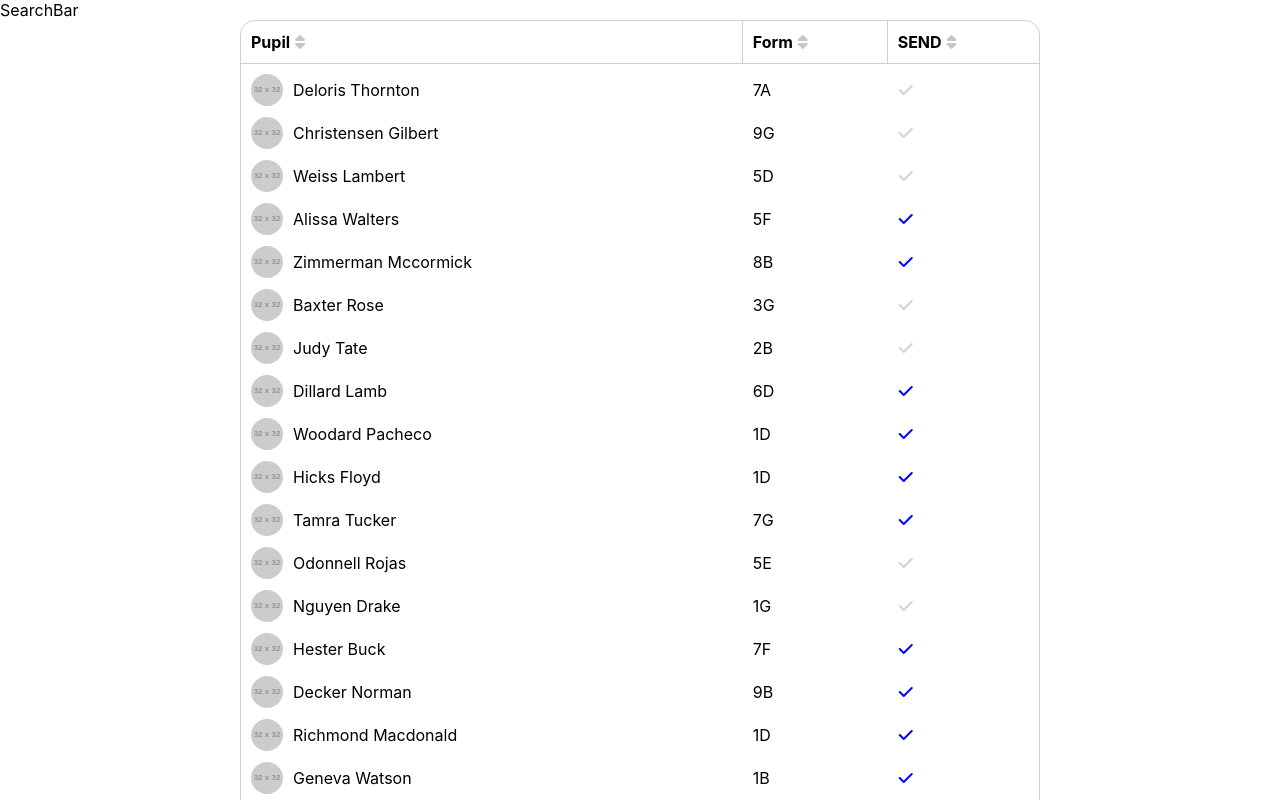
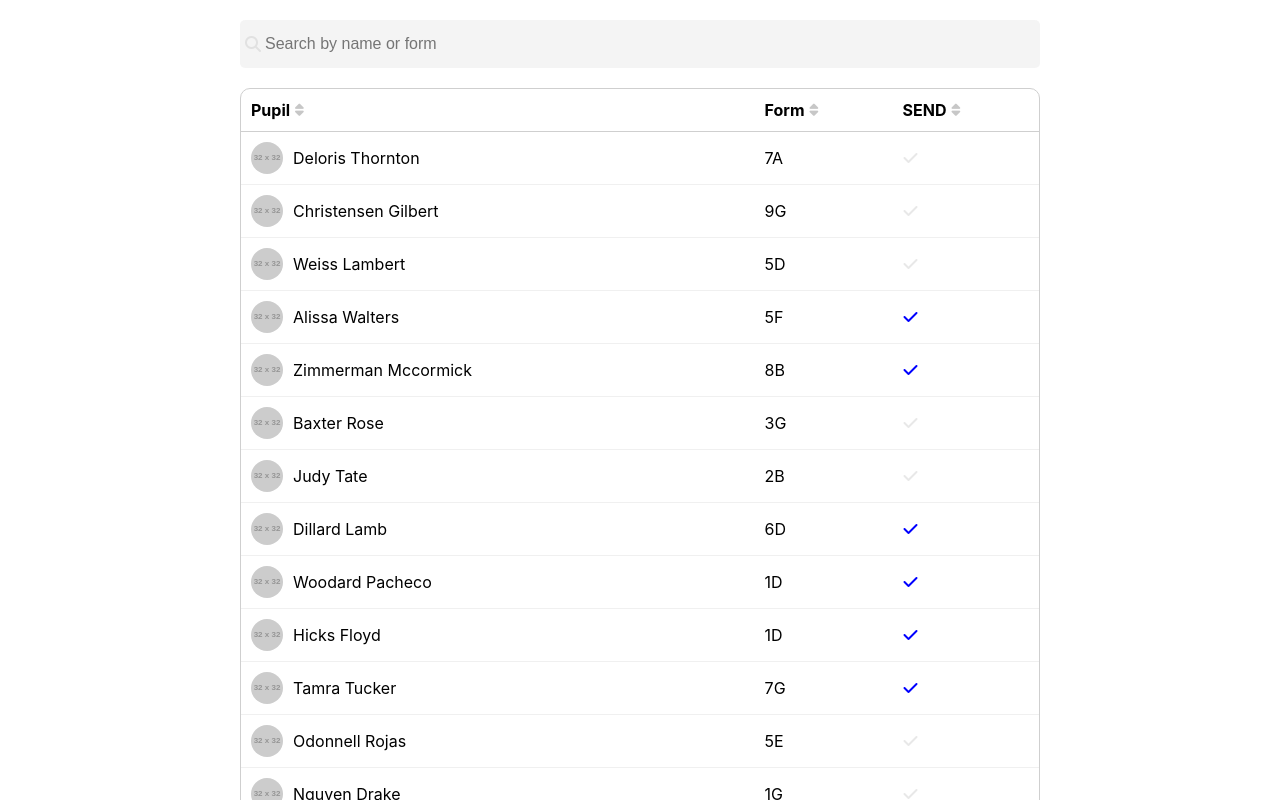
Before and after one commit to MarwanHajMohamed/sphinx-task-app, a React (Create React App) app: page / in a window 1280 px wide. Shown: the top 800 px of the page. Built offline with nearby package versions, Linux system fonts and the light colour scheme.

Commit message:
Add Search Bar
- Added search bar (Not functional yet)

```diff
--- a/src/Components/SearchBar/SearchBar.jsx
+++ b/src/Components/SearchBar/SearchBar.jsx
@@ -1,5 +1,13 @@
 import React from "react";
+import "./searchBar.css";
 
 export default function SearchBar() {
-  return <div>SearchBar</div>;
+  return (
+    <div className="search-bar-container">
+      <div className="search-bar">
+        <i class="fa-solid fa-magnifying-glass"></i>
+        <input type="text" placeholder="Search by name or form" />
+      </div>
+    </div>
+  );
 }
--- a/src/Components/SearchBar/searchBar.css
+++ b/src/Components/SearchBar/searchBar.css
@@ -0,0 +1,31 @@
+.search-bar-container {
+  display: flex;
+  justify-content: center;
+  align-items: center;
+}
+
+.search-bar {
+  display: flex;
+  width: 800px;
+  margin: 20px 0;
+  position: relative;
+  border-radius: 5px;
+  background-color: rgba(225, 225, 225, 0.2);
+}
+
+.search-bar input {
+  width: 100%;
+  padding: 15px 25px;
+  border: 0;
+  border-radius: 5px;
+  outline: 0;
+  background-color: rgba(225, 225, 225, 0.2);
+  font-size: 16px;
+}
+
+.search-bar i {
+  position: absolute;
+  top: 16px;
+  left: 5px;
+  color: rgba(225, 225, 225);
+}
--- a/src/Components/StudentTable/StudentTable.jsx
+++ b/src/Components/StudentTable/StudentTable.jsx
@@ -40,7 +40,7 @@ export default function StudentTable() {
                   ) : (
                     <i
                       class="fa-solid fa-check"
-                      style={{ color: "lightgray" }}
+                      style={{ color: "rgb(232, 232, 232)" }}
                     ></i>
                   )}
                 </td>
--- a/src/Components/StudentTable/studentTable.css
+++ b/src/Components/StudentTable/studentTable.css
@@ -9,17 +9,11 @@
   border-collapse: separate;
   border-spacing: 0 0;
   width: 800px;
-  border-radius: 15px;
-}
-
-.students-table-container {
-  display: flex;
-  justify-content: space-between;
+  border-radius: 10px;
 }
 
 thead th {
   border-bottom: 1px solid var(--table-border);
-  border-right: 1px solid var(--table-border);
   padding-left: 10px;
   cursor: pointer;
 }
@@ -40,19 +34,26 @@ thead th:last-child {
   flex-direction: column;
 }
 
-.sort i:first-child {
-  margin-bottom: -8px;
+.sort i {
+  font-size: 14px;
   color: rgb(199, 199, 199);
 }
 
+.sort i:first-child {
+  margin-bottom: -7px;
+}
+
 .sort i:last-child {
-  margin-top: -8px;
-  color: rgb(199, 199, 199);
+  margin-top: -7px;
 }
 
 tbody tr td {
-  padding-left: 10px;
-  padding-top: 10px;
+  padding: 10px;
+  border-bottom: 1px solid var(--table-border-light);
+}
+
+tbody tr:last-child td {
+  border-bottom: 0;
 }
 
 .row.one {
--- a/src/index.css
+++ b/src/index.css
@@ -14,4 +14,5 @@ code {
 
 :root {
   --table-border: rgb(207, 207, 207);
+  --table-border-light: rgb(240, 240, 240);
 }
```
